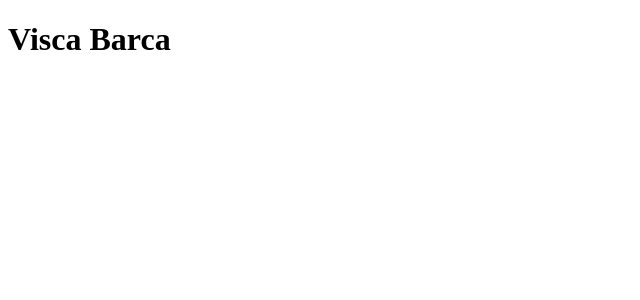
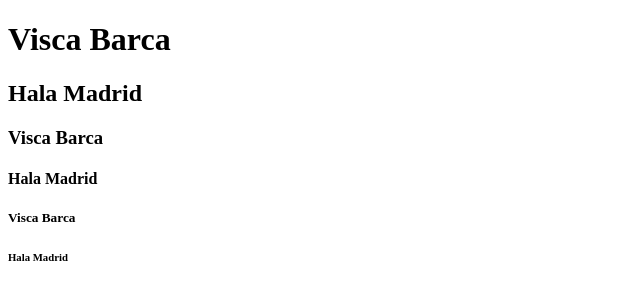
Before and after one commit to Rcha3110/WebDClasses, a plain HTML site: page index.html in a window 1280 px wide. Shown: the whole page, without its empty margins (0-640 px from the left). Drawn offline with Linux system fonts and the light colour scheme.

Commit message:
headings

```diff
--- a/index.html
+++ b/index.html
@@ -7,5 +7,10 @@
 </head>
 <body>
     <h1>Visca Barca</h1>
+    <h2>Hala Madrid</h2>
+    <h3>Visca Barca</h3>
+    <h4>Hala Madrid</h4>
+    <h5>Visca Barca</h5>
+    <h6>Hala Madrid</h6>
 </body>
 </html>
```
